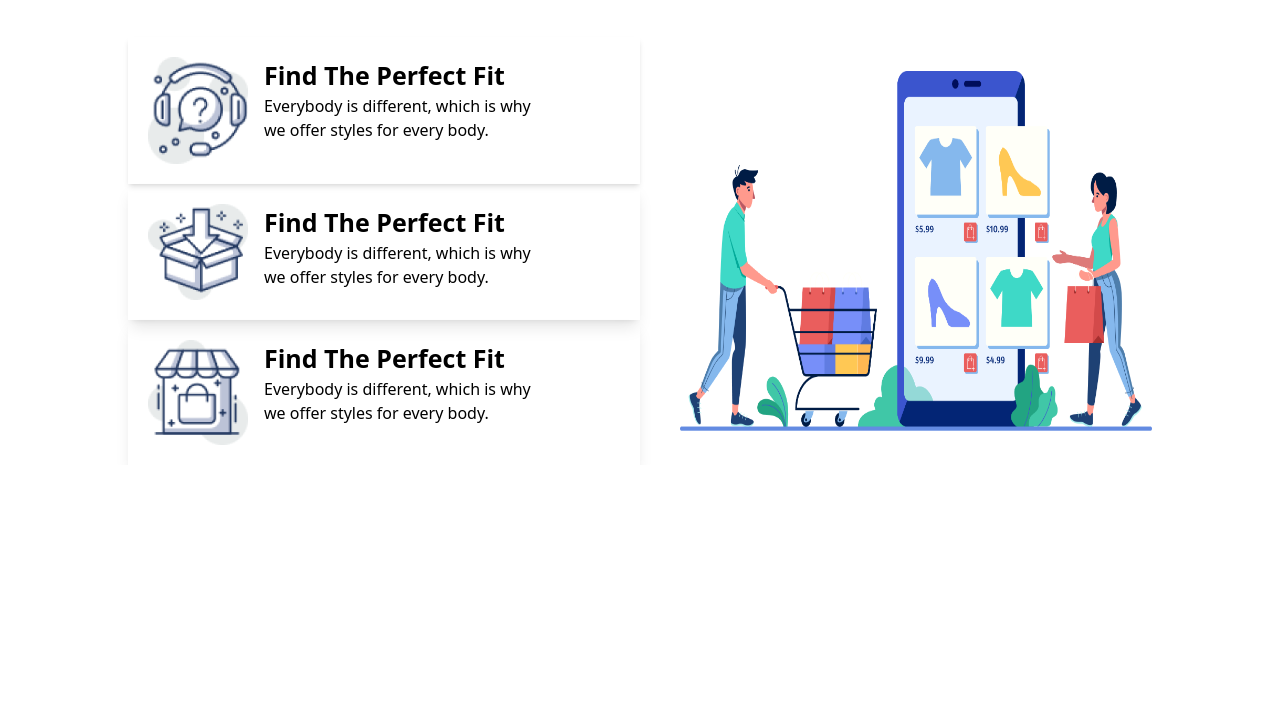
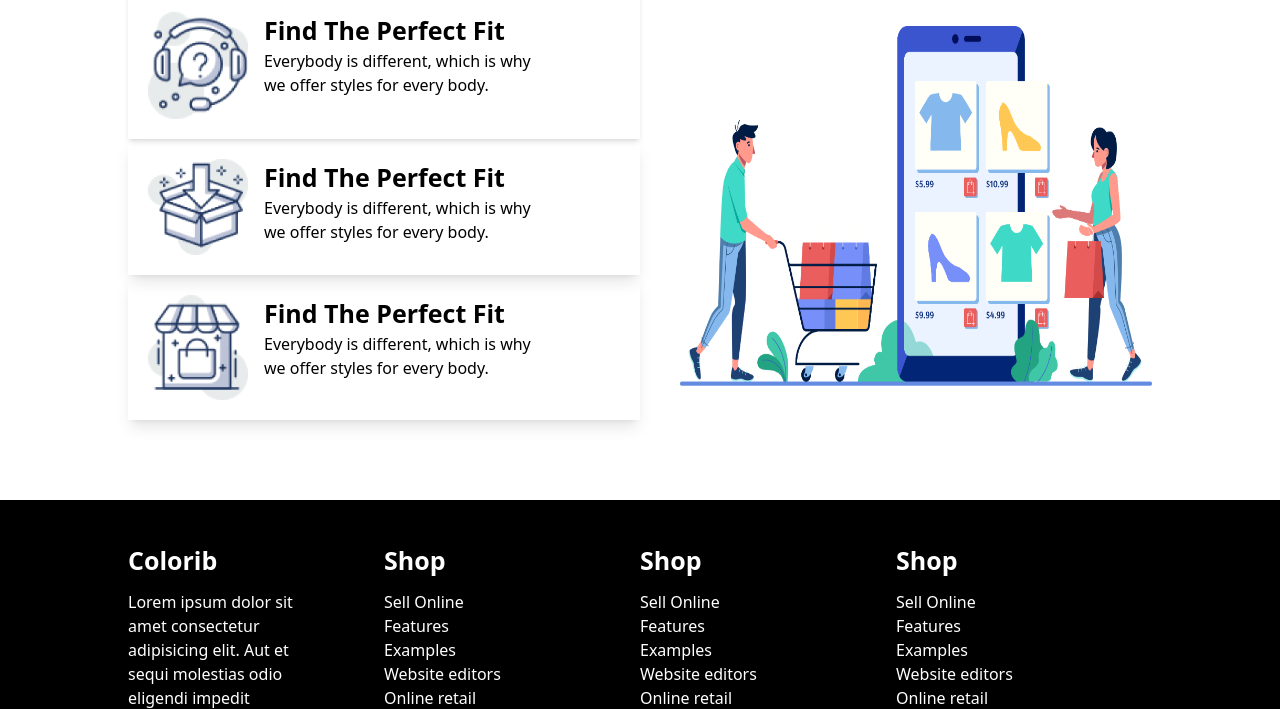
Before and after one commit to asadsftd/winter-project-repo, a plain HTML site: page index.html in a window 1280 px wide. Shown: the part 2026-2735 px from the top of the page. Before the commit the page ends 2491 px from the top, so only its background shows below. Drawn offline with nearby package versions, Linux system fonts and the light colour scheme.

```diff
--- a/index.html
+++ b/index.html
@@ -128,7 +128,7 @@
             <img src="images/jacket-3.png" alt=""
              class="drop-shadow-sm bg-[#F1F1F1] px-5 py-5 rounded-lg"
          id="jaket-img">
-         <h3 class="text-[30px] ">Woman Leather Jacket  </h3>
+         <h3 class="text-[30px] ">Leather Jacket  </h3>
          <p class="" id="jaket-dspt">
             Lorem Ipsum is simply dummy text of the
             printing and typesetting industry.
@@ -305,8 +305,69 @@
        </section>
       </main>
       <!-- Footer style -->
-       <footer class="" id="footer">
+       <footer class="mt-20 w-[100%] h-[300px]
+        text-white bg-black flex items-center justify-center"
+       id="footer">
+      <!-- footer content -->
+       <div class="w-[80%] mx-auto grid grid-cols-4"
+        id="footer-content">
+      <!-- one -->
+       <div class="" id="footer-one">
+        <h2 class="" id="color">
+        Colorib
+      </h2>
+      <p class="w-[80%]">
+        Lorem ipsum dolor sit amet consectetur adipisicing elit.
+        Aut et sequi molestias odio eligendi impedit temporibus
+         aliquam ratione incidunt nihil!
+      </p>
+       </div>
+       <!-- two -->
+         <div class="" id="footer-one">
+        <h2 class="" id="color">
+        Shop
+      </h2>
+      <ul class="">
+        <li class="">Sell Online</li>
+        <li class="">Features</li>
+        <li class="">Examples</li>
+        <li class="">Website editors</li>
+        <li class="">Online retail</li>
+      </ul>
+       </div>
+        <!-- three -->
+         <div class="" id="footer-one">
+        <h2 class="" id="color">
+        Shop
+      </h2>
+      <ul class="">
+        <li class="">Sell Online</li>
+        <li class="">Features</li>
+        <li class="">Examples</li>
+        <li class="">Website editors</li>
+        <li class="">Online retail</li>
+      </ul>
+       </div>
+       <!-- four -->
+        <div class="" id="footer-one">
+        <h2 class="" id="color">
+        Shop
+      </h2>
+      <ul class="">
+        <li class="">Sell Online</li>
+        <li class="">Features</li>
+        <li class="">Examples</li>
+        <li class="">Website editors</li>
+        <li class="">Online retail</li>
+      </ul><hr>
+      <i class="fa-brands fa-facebook"></i>
+      <i class="fa-brands fa-linkedin"></i>
+      <i class="fa-brands fa-instagram"></i>
 
+       </div>
+
+         <!--  -->
+       </div>
        </footer>
 </body>
 </html>
--- a/style/style.css
+++ b/style/style.css
@@ -13,7 +13,11 @@
 body{
     cursor: pointer;
 }
-
+#color{
+    font-size: 25px;
+    font-weight: bold;
+    margin-bottom: 10px;
+}
 
 
 
@@ -45,7 +49,7 @@ body{
         margin: auto;
     }
     #hero-btn{
-        font-size: 20px;
+        font-size: 18px;
     }
     #center{
         text-align: center;
@@ -71,8 +75,12 @@ body{
     }
     #jaket-title{
         text-align: center;
-        font-size: 25px;
+        font-size: 20px;
     }
+    #hero-btn-two{
+        font-size: 18px;
+    }
+
     /* perfect */
     #container{
         flex-direction: column;
@@ -96,4 +104,14 @@ body{
         width: 90%;
         margin: auto;
     }
+    #footer{
+        height: auto;
+        padding: 50px 0px;
+    }
+    #footer-content{
+        grid-template-columns: repeat(1, 1fr);
+    }
+    #color{
+        font-size: 20px;
+    }
 }
```
